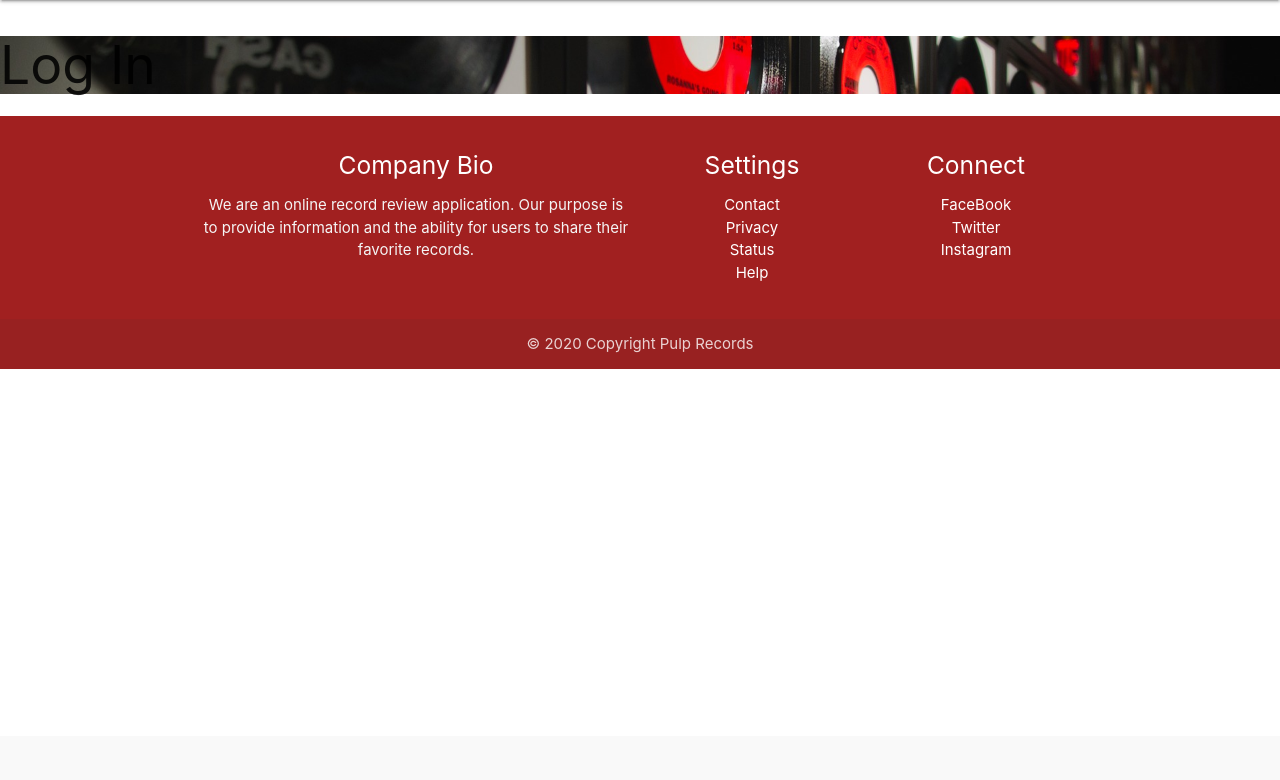
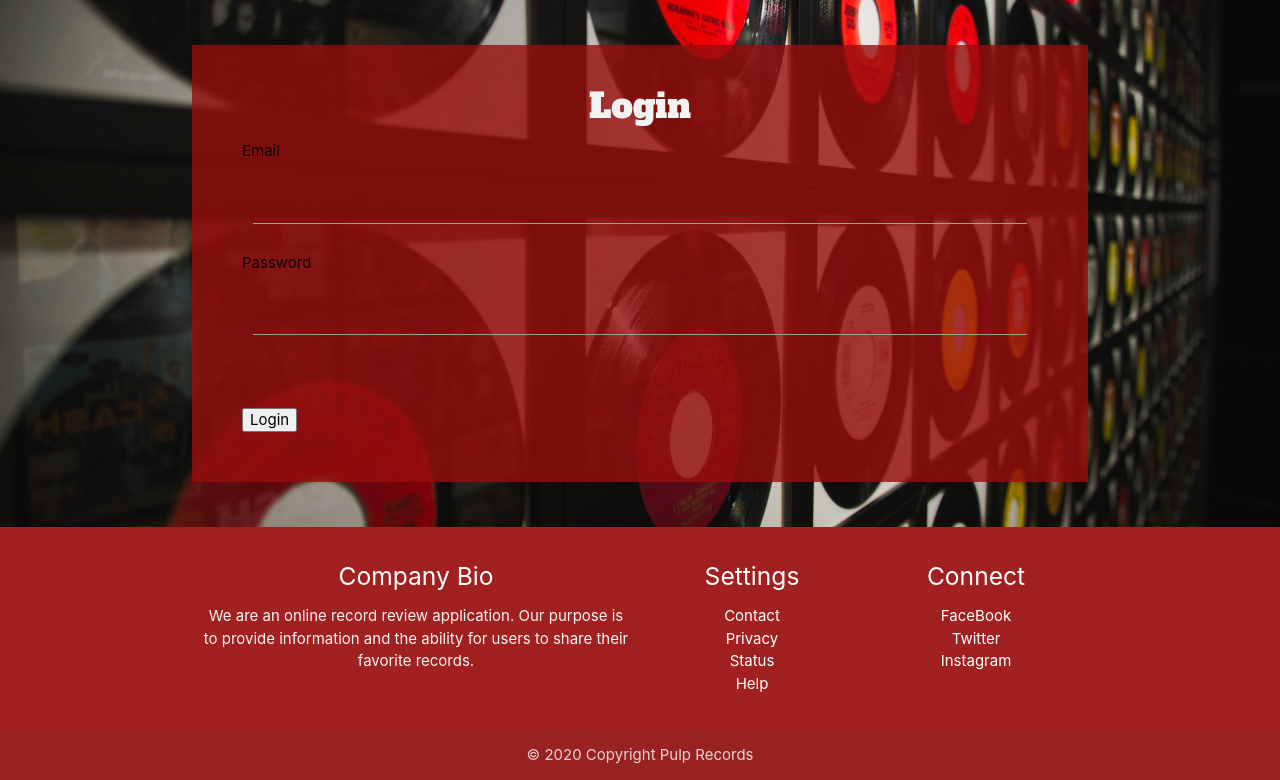
Before and after one commit to Timmy-Bergkvist/pulp-records, a Flask app: template templates/login.html in a window 1280 px wide. Shown: the part 64-844 px from the top of the page. Before the commit the page ends 433 px from the top, so only its background shows below. Run offline with Flask 2, Linux system fonts and the light colour scheme; the template is opened without the code that fills it, so the values that code supplies are empty, except form fields; form fields are guessed from the names that the template uses; parts of the project's set-up code (start-up, migrations or seed data) failed here and were passed over; some libraries are stand-ins or nearby versions.

Commit message:
setting up right form in app.py and html to create a login and logout function

```diff
--- a/app.py
+++ b/app.py
@@ -1,13 +1,13 @@
 import os
-import re
-import logging
 from flask import Flask, render_template, redirect, request, url_for
+from flask_mongoengine import MongoEngine, Document
+from flask_wtf import Form
+from wtforms import StringField, PasswordField, BooleanField
+from wtforms.validators import InputRequired, Email, Length
+from werkzeug.security import generate_password_hash, check_password_hash
+from flask_login import LoginManager, UserMixin, login_user, login_required, logout_user, current_user
 from flask_pymongo import PyMongo
-from flask_login import LoginManager, current_user, login_user, logout_user, login_required
 from bson.objectid import ObjectId
-from forms import LoginForm, RegistrationForm
-from werkzeug.security import generate_password_hash, check_password_hash
-from user import User
 
 
 
@@ -20,11 +20,30 @@ app = Flask(__name__)
 
 app.config["MONGO_DBNAME"] = 'pulpRecordsDB'
 app.config["MONGO_URI"] = os.getenv('MONGO_URI', 'mongodb://localhost')
-
 app.config['SECRET_KEY'] = os.getenv('SECRET_KEY')
 
+mongo = PyMongo(app)
 
-mongo = PyMongo(app)
+db = MongoEngine(app)
+login_manager = LoginManager()
+login_manager.init_app(app)
+login_manager.login_view = 'login'
+
+
+class User(UserMixin, db.Document):
+    meta = {'collection': '<---YOUR_COLLECTION_NAME--->'}
+    email = db.StringField(max_length=30)
+    password = db.StringField()
+
+@login_manager.user_loader
+def load_user(user_id):
+    return User.objects(pk=user_id).first()
+
+class RegForm(FlaskForm):
+    email = StringField('email',  validators=[InputRequired(), Email(message='Invalid email'), Length(max=30)])
+    password = PasswordField('password', validators=[InputRequired(), Length(min=8, max=20)])
+
+
 
 @app.route('/')
 @app.route('/index')
@@ -33,6 +52,7 @@ def index():
 
 
 @app.route('/get_genra')
+@login_required
 def get_genra():
     return render_template('records.html',
                            reviews=mongo.db.reviews.find())
@@ -61,7 +81,7 @@ def records():
 @app.route('/profile')
 @login_required
 def profile():
-    return render_template("profile.html")
+    return render_template("profile.html", name=current_user.email)
 
 
 #Registration
@@ -76,31 +96,16 @@ def register():
                 hashpass = generate_password_hash(form.password.data, method='sha256')
                 hey = User(form.email.data,hashpass).save()
                 login_user(hey)
-                return redirect(url_for('dashboard'))
+                return redirect(url_for('profile'))
     return render_template('register.html', form=form)
 
 
 #Login
 
-class User(UserMixin, db.register):
-    meta = {'collection': '<---YOUR_COLLECTION_NAME--->'}
-    email = db.register(max_length=30)
-    password = db.register()
-@login_manager.user_loader
-def load_user(user_id):
-    return User.objects(pk=user_id).first()
-
-
-class RegForm(FlaskForm):
-    email = StringField('email',  validators=[InputRequired(), Email(message='Invalid email'), Length(max=30)])
-    password = PasswordField('password', validators=[InputRequired(), Length(min=8, max=20)])
-
-
-
 @app.route('/login', methods=['GET', 'POST'])
 def login():
     if current_user.is_authenticated == True:
-        return redirect(url_for('dashboard'))
+        return redirect(url_for('profile'))
     form = RegForm()
     if request.method == 'POST':
         if form.validate():
@@ -108,16 +113,18 @@ def login():
             if check_user:
                 if check_password_hash(check_user['password'], form.password.data):
                     login_user(check_user)
-                    return redirect(url_for('dashboard'))
+                    return redirect(url_for('profile'))
     return render_template('login.html', form=form)
 
 
+
+#Logout
 
 @app.route('/logout', methods = ['GET'])
 @login_required
 def logout():
     logout_user()
-    return redirect(url_for('index'))
+    return redirect(url_for('login'))
 
 
 
--- a/templates/login.html
+++ b/templates/login.html
@@ -1,8 +1,23 @@
 {% extends "base.html" %}
-
 {% block content %}
-<h2>Log In</h2>
-
-
-
+<br>
+<br>
+<div class="container" id="info-container">
+<h4 class="center h4header">Login</h4>
+<form action="/login" method="post">
+  <p>Email</p>
+    <div class="row">
+        <div class="col s12 title">{{ form.email }}</div>
+    </div>
+  <p>Password</p>
+    <div class="row">
+        <div class="col s12"> {{ form.password }} {{ form.hidden_tag() }}</div>
+    </div>
+  <br>
+  <br>
+  <input type="submit" value="Login">
+</form>
+</div>
+<br>
+<br>
 {% endblock %}
--- a/templates/viewrecords.html
+++ b/templates/viewrecords.html
@@ -1,4 +1,6 @@
 {% extends 'base.html' %} {% block content %}
+<br>
+<br>
 <div class="container" id="info-container">
     <div class="container">
         {% for review in reviews %}
@@ -28,4 +30,6 @@
         {% else %} <hr> {% endif %} {% endif %}
         {% endfor %}
 </div>
+<br>
+<br>
 {% endblock %}
```
Also changed, not shown: templates/profile.html (+9 -5 lines), templates/register.html (+5 -4 lines).
